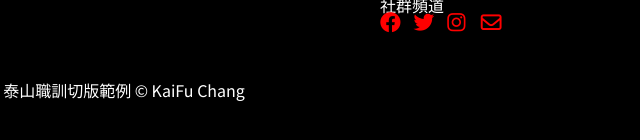
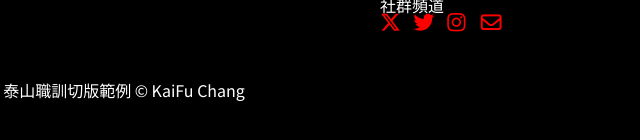
Before and after one commit to IcemakerHuang/StreetFight, a plain HTML site: page index.html in a window 1280 px wide. Shown: the part 2597-2737 px from the top of the page, 516-1156 px from the left. Drawn offline with nearby package versions, Linux system fonts and the light colour scheme.

Commit message:
修正 footer問題 (#1)
更換社群icon

```diff
--- a/index.html
+++ b/index.html
@@ -204,7 +204,7 @@
                         <h1>支援服務</h1>
                         <input type="text">
                         <h3>社群頻道</h3>
-                        <i class="fa-brands fa-facebook"></i>
+                        <i class="fab fa-x-twitter"></i>
                         <i class="fa-brands fa-twitter"></i>
                         <i class="fa-brands fa-instagram"></i>
                         <i class="fa-regular fa-envelope"></i>
```
